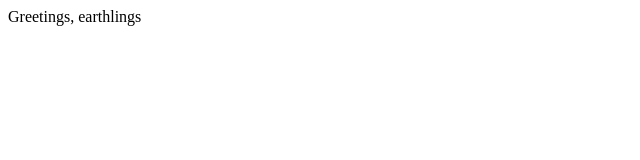
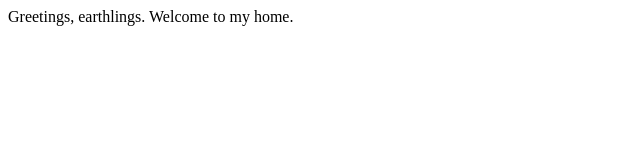
Before and after one commit to dr-offig/ExampleRepository9, a plain HTML site: page index.html in a window 1280 px wide. Shown: the whole page, without its empty margins (0-640 px from the left). Drawn offline with Linux system fonts and the light colour scheme.

Commit message:
expanded greeting

```diff
--- a/index.html
+++ b/index.html
@@ -5,6 +5,7 @@
     <title>Example Repository 9</title>
 </head>
 <body>
-    Greetings, earthlings
+    Greetings, earthlings.
+    Welcome to my home.
 </body>
 </html>
```
